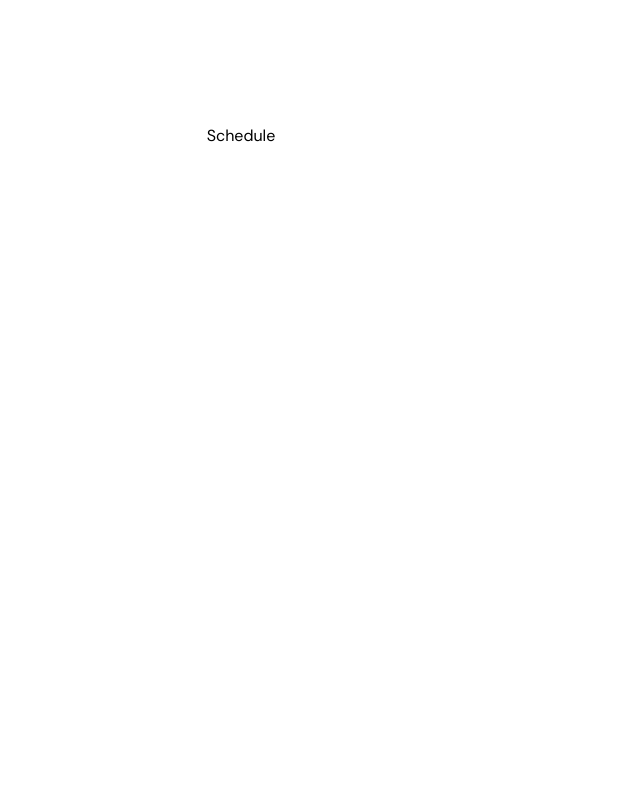
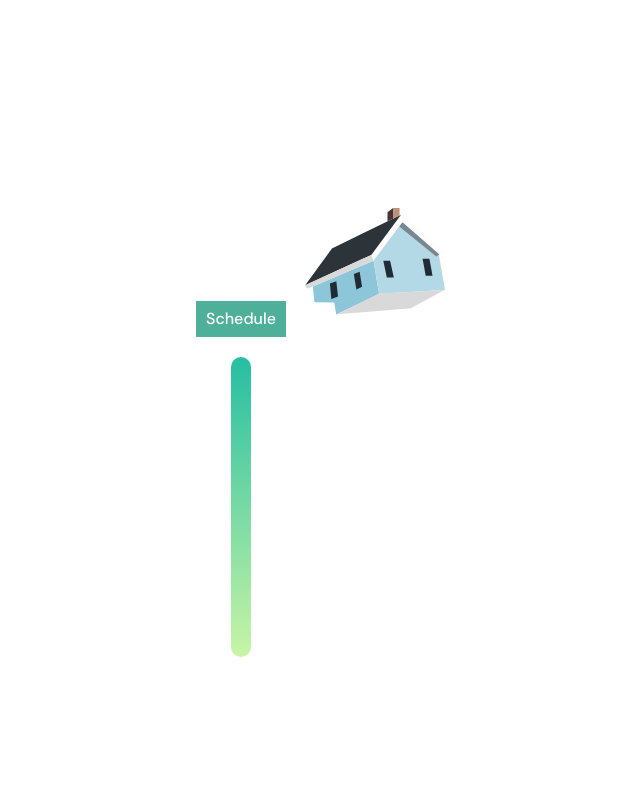
Before and after one commit to eceday/website, a Next.js app: page / in a window 1280 px wide. Shown: the part 1680-2480 px from the top of the page, without its empty margins (399-1039 px from the left). Built offline with nearby package versions, Linux system fonts and the light colour scheme.

Commit message:
Added eceday schedule

```diff
--- a/src/components/Navbar/style.module.scss
+++ b/src/components/Navbar/style.module.scss
@@ -6,6 +6,7 @@
   right: 0;
   height: 48px;
   box-shadow: 0px 4px 4px rgba(0, 0, 0, 0.25);
+  z-index: 100;
 
   .navItems {
     height: 100%;
--- a/src/components/Schedule/index.jsx
+++ b/src/components/Schedule/index.jsx
@@ -2,7 +2,11 @@ import style from './style.module.scss';
 
 const Schedule = () => (
   <section id="schedule" className={style.container}>
-    Schedule
+    <div className={style.fallenStar}>
+      <img className={style.starImage} src="Fallen_Star.svg" />
+    </div>
+    <div className={style.header}>Schedule</div>
+    <div className={style.calendarEvent}></div>
   </section>
 );
 
--- a/src/components/Schedule/style.module.scss
+++ b/src/components/Schedule/style.module.scss
@@ -1,3 +1,66 @@
 .container {
   min-height: 100vh;
+  display: inline-block;
+  place-items: center;
+  padding: 0 2rem;
+  margin: 5rem 0;
+  width: 90%;
+
+  .fallenStar {
+    position: absolute;
+    margin-left: 4em;
+    display: inline-block;
+
+    img {
+      width: 140px;
+    }
+  }
+  @media screen and (width <= 768px) {
+    .fallenStar {
+      margin-left: 2em;
+
+      img {
+        width: 80px;
+      }
+    }
+  }
+
+  .header {
+    background-color: #4fb099;
+    color: white;
+    font-weight: 500;
+    font-size: 36;
+    padding: 10px;
+    margin-top: 93px;
+  }
+
+  @media screen and (width <= 768px) {
+    .header {
+      margin-top: 53px;
+    }
+  }
+
+  .calendarEvent {
+    min-height: 300px;
+    margin-top: 20px;
+    background: linear-gradient(180deg, #25bea2 0%, #c8f5a6 100%);
+    border-radius: 16px;
+    padding: 10px;
+    flex: none;
+    order: 0;
+    align-self: stretch;
+    flex-grow: 0;
+
+    .date {
+    }
+    .titleLocationContainer {
+      .title {
+      }
+      .location {
+      }
+    }
+
+    .description {
+    }
+  }
 }
```
